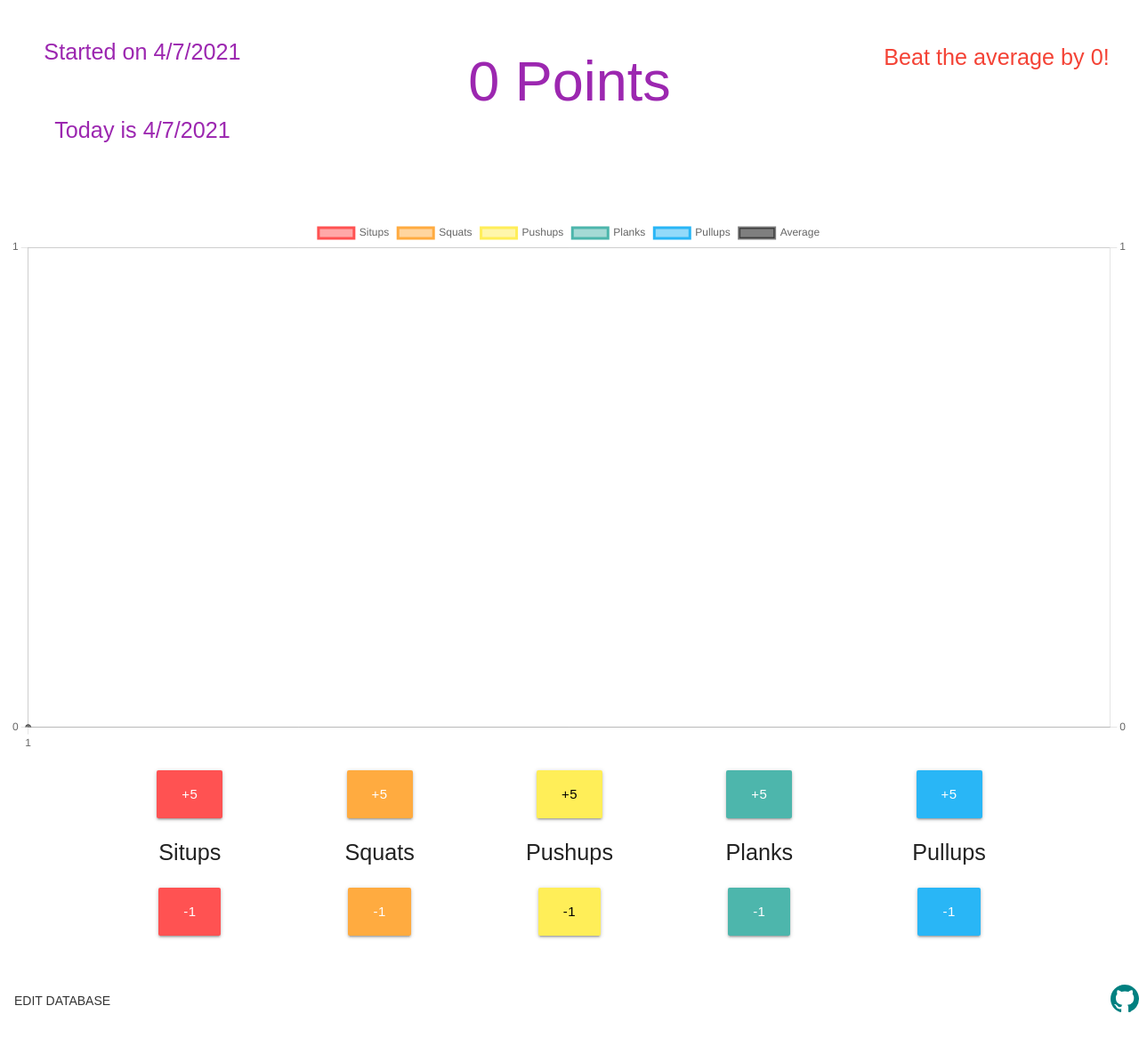
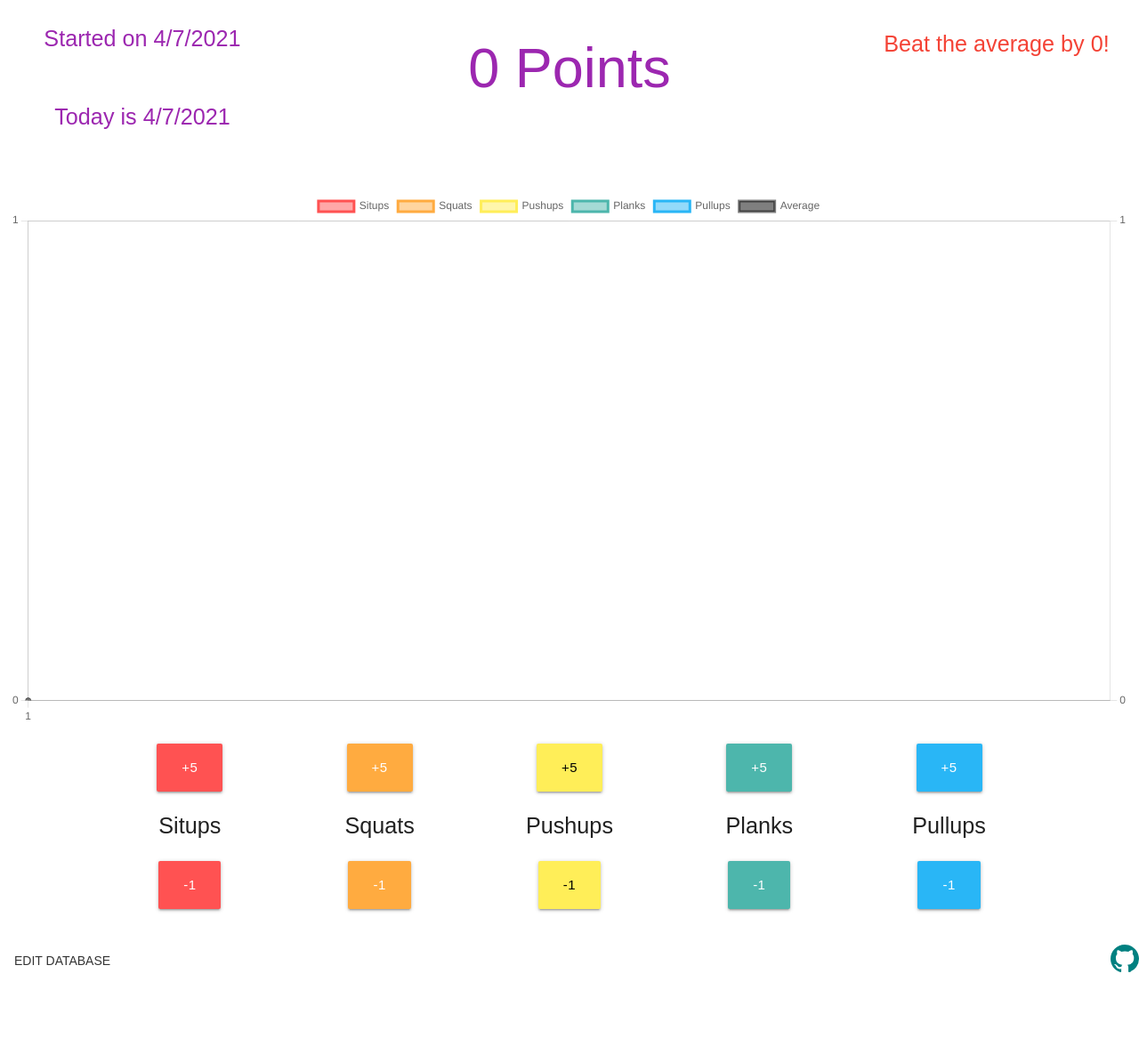
Before and after one commit to IHTFY/workout, a plain HTML site: page index.html in a window 1280 px wide. Shown: the whole page at 89% size. After the commit the page ends 1121 px from the top, so only its background shows below. Drawn offline with nearby package versions, Linux system fonts and the light colour scheme.

Commit message:
more compact

```diff
--- a/index.html
+++ b/index.html
@@ -17,7 +17,7 @@
   </head>
   <body>
     <div class="">
-      <div class="section row center-align">
+      <div class="row center-align">
         <div class="col s3">
           <div class="row flow-text">
             <div class="col s12">
@@ -152,7 +152,7 @@
         </div>
       </div>
 
-      <div class="section row">
+      <div class="row">
         <a class="waves-effect waves-light btn-flat modal-trigger" href="#edit"
           >Edit Database</a
         >
```
